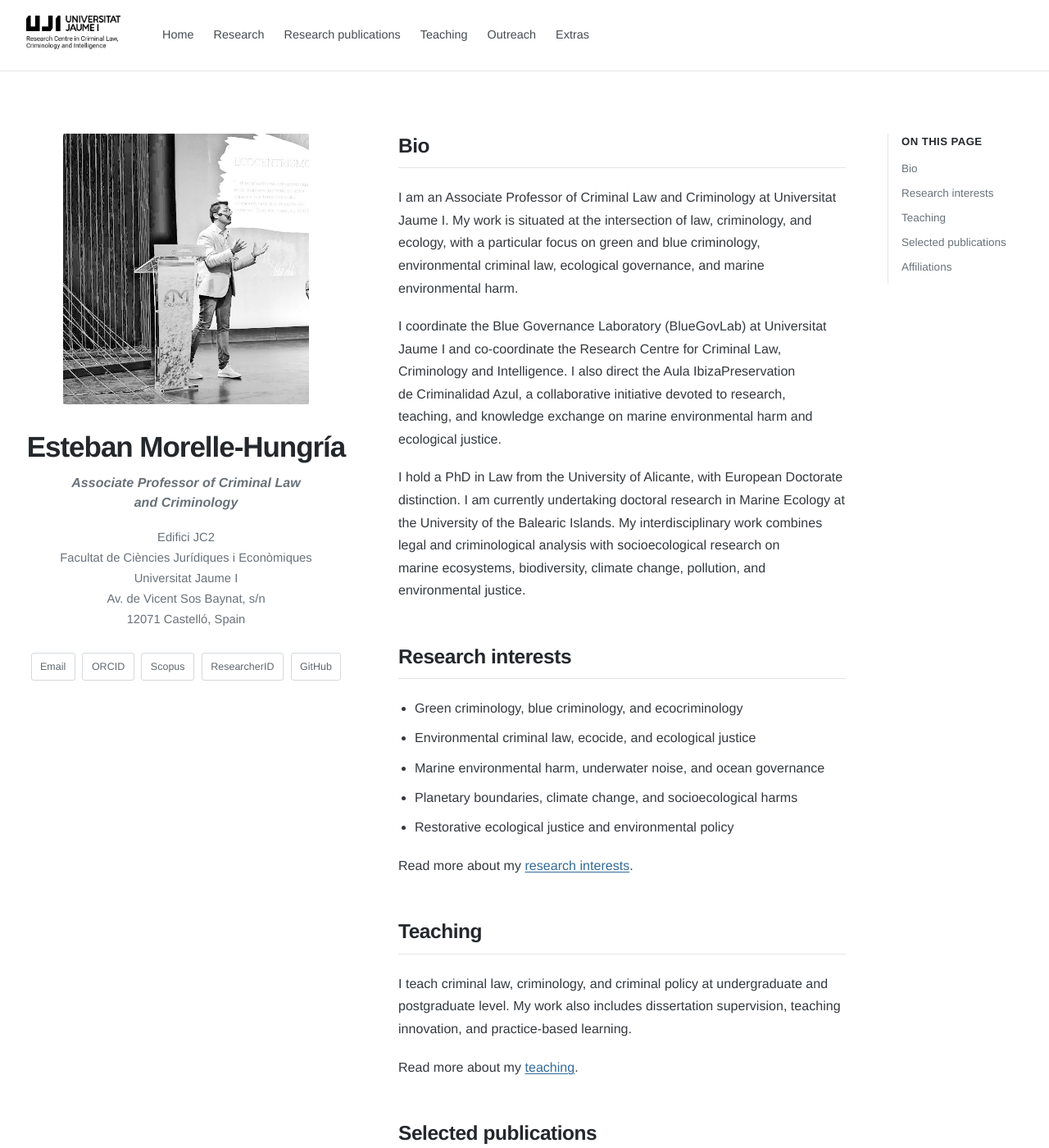
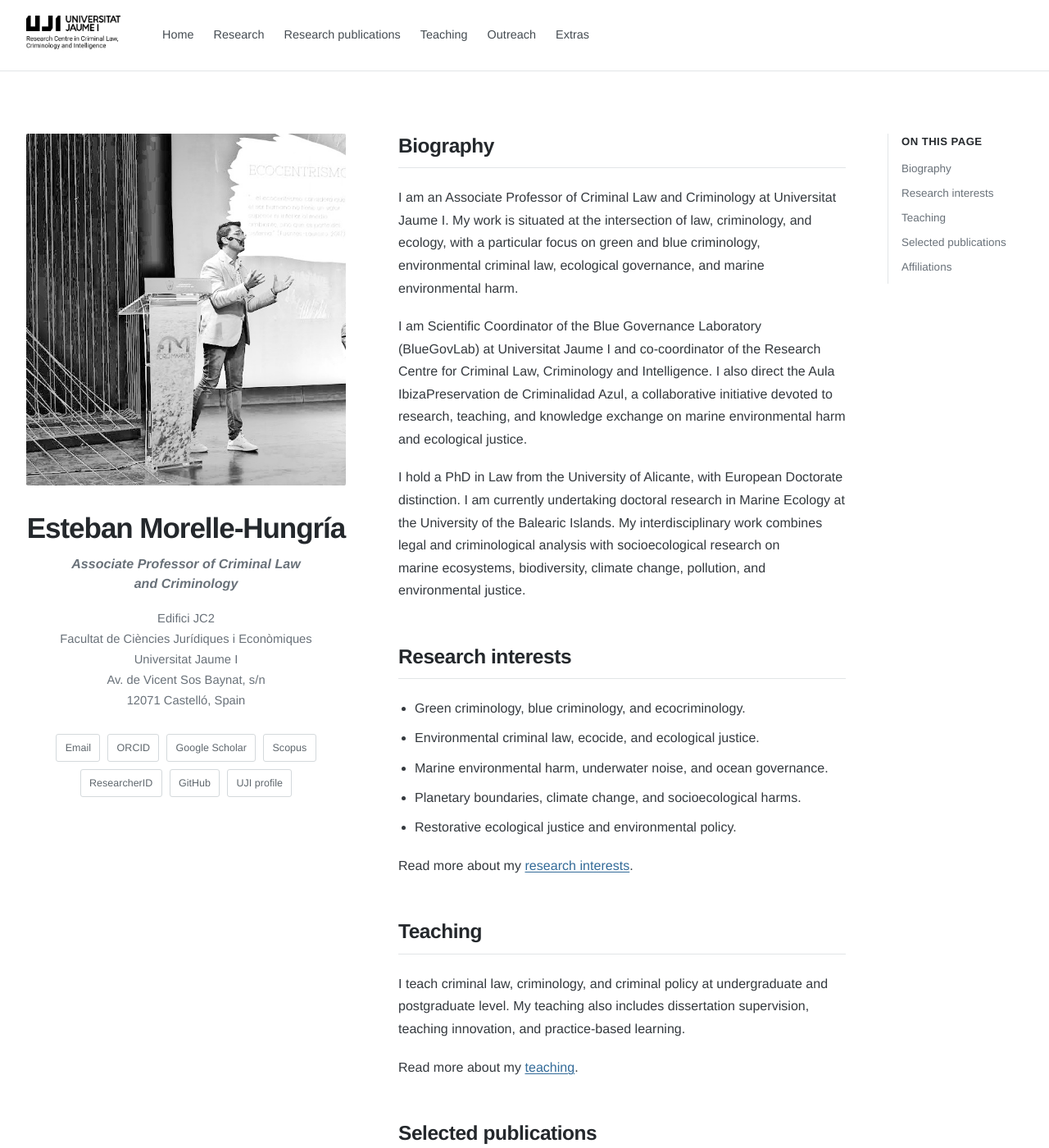
Before and after one commit to emorelleh/emorelleh.github.io, a Jekyll site: the page built from index.md, in a window 1280 px wide and 1400 px high. Shown: the whole window at 82% size. Built offline with Jekyll 4.4.1, drawn with Linux system fonts in a browser that asks for light colours; some of the changed text lies outside the part shown.

Commit message:
Update index.md
Refine home page structure

```diff
--- a/index.md
+++ b/index.md
@@ -8,12 +8,12 @@ description: "Academic website of Esteban Morelle-Hungría"
 
   <aside class="academic-profile">
 
- <img
-  src="https://emorelleh.github.io/assets/css/assets/images/esteban-morelle-hungria-pencil.jpg"
-  alt="Esteban Morelle-Hungría speaking at an academic event"
-  width="300"
-  style="display:block; width:300px; max-width:100%; height:auto; margin:0 auto 2rem;"
->
+    <img
+      class="profile-photo"
+      src="{{ '/assets/css/assets/images/esteban-morelle-hungria-pencil.jpg' | relative_url }}"
+      alt="Esteban Morelle-Hungría speaking at an academic event"
+      width="300"
+    >
 
     <h1>Esteban Morelle-Hungría</h1>
 
@@ -32,112 +32,155 @@ description: "Academic website of Esteban Morelle-Hungría"
     <div class="academic-links">
       <a href="mailto:esteban.morelle@uji.es">Email</a>
       <a href="https://orcid.org/0000-0001-5149-1792">ORCID</a>
+      <a href="https://scholar.google.com/citations?user=SXUl9Y0AAAAJ&hl=en">Google Scholar</a>
       <a href="https://www.scopus.com/authid/detail.uri?authorId=57220128052">Scopus</a>
       <a href="https://www.webofscience.com/wos/author/record/W-2902-2019">ResearcherID</a>
       <a href="https://github.com/emorelleh">GitHub</a>
+      <a href="https://portalcientific.uji.es/investigadores/1327563/detalle">UJI profile</a>
     </div>
 
   </aside>
 
   <div class="academic-main">
 
-    <div class="academic-reading">
+    <article class="academic-reading">
 
       <section id="bio">
-        <h2>Bio</h2>
+        <h2>Biography</h2>
 
         <p>
-          I am an Associate Professor of Criminal Law and Criminology at Universitat Jaume I.
-          My work is situated at the intersection of law, criminology, and ecology, with a
-          particular focus on green and blue criminology, environmental criminal law,
-          ecological governance, and marine environmental harm.
+          I am an Associate Professor of Criminal Law and Criminology at
+          Universitat Jaume I. My work is situated at the intersection of law,
+          criminology, and ecology, with a particular focus on green and blue
+          criminology, environmental criminal law, ecological governance,
+          and marine environmental harm.
         </p>
 
         <p>
-          I coordinate the Blue Governance Laboratory (BlueGovLab) at Universitat Jaume I
-          and co-coordinate the Research Centre for Criminal Law, Criminology and Intelligence.
-          I also direct the Aula IbizaPreservation de Criminalidad Azul, a collaborative
-          initiative devoted to research, teaching, and knowledge exchange on marine
-          environmental harm and ecological justice.
+          I am Scientific Coordinator of the Blue Governance Laboratory
+          (BlueGovLab) at Universitat Jaume I and co-coordinator of the
+          Research Centre for Criminal Law, Criminology and Intelligence.
+          I also direct the Aula IbizaPreservation de Criminalidad Azul,
+          a collaborative initiative devoted to research, teaching,
+          and knowledge exchange on marine environmental harm and ecological justice.
         </p>
 
         <p>
-          I hold a PhD in Law from the University of Alicante, with European Doctorate
-          distinction. I am currently undertaking doctoral research in Marine Ecology at the
-          University of the Balearic Islands. My interdisciplinary work combines legal and
-          criminological analysis with socioecological research on marine ecosystems,
-          biodiversity, climate change, pollution, and environmental justice.
+          I hold a PhD in Law from the University of Alicante, with European
+          Doctorate distinction. I am currently undertaking doctoral research
+          in Marine Ecology at the University of the Balearic Islands.
+          My interdisciplinary work combines legal and criminological analysis
+          with socioecological research on marine ecosystems, biodiversity,
+          climate change, pollution, and environmental justice.
         </p>
       </section>
 
       <section id="research-interests">
         <h2>Research interests</h2>
+
         <ul>
-          <li>Green criminology, blue criminology, and ecocriminology</li>
-          <li>Environmental criminal law, ecocide, and ecological justice</li>
-          <li>Marine environmental harm, underwater noise, and ocean governance</li>
-          <li>Planetary boundaries, climate change, and socioecological harms</li>
-          <li>Restorative ecological justice and environmental policy</li>
+          <li>Green criminology, blue criminology, and ecocriminology.</li>
+          <li>Environmental criminal law, ecocide, and ecological justice.</li>
+          <li>Marine environmental harm, underwater noise, and ocean governance.</li>
+          <li>Planetary boundaries, climate change, and socioecological harms.</li>
+          <li>Restorative ecological justice and environmental policy.</li>
         </ul>
-        <p>Read more about my <a href="{{ '/research/' | relative_url }}">research interests</a>.</p>
+
+        <p>
+          Read more about my
+          <a href="{{ '/research/' | relative_url }}">research interests</a>.
+        </p>
       </section>
 
       <section id="teaching">
         <h2>Teaching</h2>
+
         <p>
-          I teach criminal law, criminology, and criminal policy at undergraduate and postgraduate
-          level. My work also includes dissertation supervision, teaching innovation, and
-          practice-based learning.
+          I teach criminal law, criminology, and criminal policy at
+          undergraduate and postgraduate level. My teaching also includes
+          dissertation supervision, teaching innovation, and practice-based learning.
         </p>
-        <p>Read more about my <a href="{{ '/teaching/' | relative_url }}">teaching</a>.</p>
+
+        <p>
+          Read more about my
+          <a href="{{ '/teaching/' | relative_url }}">teaching</a>.
+        </p>
       </section>
 
-<section id="selected-publications">
-  <h2>Selected publications</h2>
+      <section id="selected-publications">
+        <h2>Selected publications</h2>
 
-  <ul class="reference-list">
-    <li>
-      Morelle-Hungría, E., South, N., White, R., Dobson, J. Y.,
-      Fonfría Subirós, E., &amp; Bordehore Fontanet, C. (2026).
-      <a href="https://doi.org/10.1007/s10612-026-09904-0">
-        Bluewashing and the illusion of sustainability in the cruise industry
-      </a>.
-      <em>Critical Criminology</em>.
-    </li>
+        <ul class="reference-list">
+          <li>
+            Morelle-Hungría, E., South, N., White, R., Dobson, J. Y.,
+            Fonfría Subirós, E., &amp; Bordehore Fontanet, C. (2026).
+            <a href="https://doi.org/10.1007/s10612-026-09904-0">
+              Bluewashing and the illusion of sustainability in the cruise industry
+            </a>.
+            <em>Critical Criminology</em>.
+          </li>
 
-    <li>
-      Morelle-Hungría, E., Fonfría Subirós, E., Dobson, J. Y.,
-      &amp; Bordehore Fontanet, C. (2023).
-      <a href="https://www.kriminologie.de/index.php/krimoj/article/view/283">
-        Underwater noise pollution as an ecological crime:
-        A global problem in the Anthropocene
-      </a>.
-      <em>Kriminologie – Das Online-Journal</em>.
-    </li>
+          <li>
+            Morelle-Hungría, E., Fonfría Subirós, E., Dobson, J. Y.,
+            &amp; Bordehore Fontanet, C. (2023).
+            <a href="https://www.kriminologie.de/index.php/krimoj/article/view/283">
+              Underwater noise pollution as an ecological crime:
+              A global problem in the Anthropocene
+            </a>.
+            <em>Kriminologie – Das Online-Journal</em>.
+          </li>
 
-    <li>
-      Morelle-Hungría, E. (2026).
-      <a href="https://doi.org/10.12688/openreseurope.24170.2">
-        Ecological harm and criminal thresholds: A pilot legal-ecological
-        coding framework for environmental crime judgments
-      </a>.
-      <em>Open Research Europe, 6</em>, 209.
-    </li>
-  </ul>
+          <li>
+            Morelle-Hungría, E. (2026).
+            <a href="https://doi.org/10.12688/openreseurope.24170.2">
+              Ecological harm and criminal thresholds: A pilot legal-ecological
+              coding framework for environmental crime judgments
+            </a>.
+            <em>Open Research Europe, 6</em>, 209.
+          </li>
+        </ul>
 
-  <p>
-    Explore the
-    <a href="{{ '/publications/' | relative_url }}">
-      full list of publications
-    </a>.
-  </p>
+        <p>
+          Explore the
+          <a href="{{ '/publications/' | relative_url }}">full list of publications</a>.
+        </p>
       </section>
 
-    </div>
+      <section id="affiliations">
+        <h2>Affiliations</h2>
+
+        <ul class="reference-list">
+          <li>
+            <a href="https://bluegovlab.uji.es/">Blue Governance Laboratory (BlueGovLab)</a> ·
+            Scientific Coordinator.
+          </li>
+
+          <li>
+            <a href="https://www.uji.es/serveis/ocit/base/grupsinvestigacio/detall/?codi=165&p_idioma=en&antiguedad=10">
+              Research Centre for Criminal Law, Criminology and Intelligence
+            </a> ·
+            Co-coordinator.
+          </li>
+
+          <li>
+            <a href="https://ocn.uib.eu/team/">Ocean Crime Narratives</a> ·
+            Research team member.
+          </li>
+
+          <li>
+            <a href="https://ibizapreservation.org/la-comision-europea-reconoce-el-aula-ibizapreservation-de-criminalidad-azul-de-la-uji-como-accion-oficial-de-la-mision-restore-our-ocean-and-waters/">
+              Aula IbizaPreservation de Criminalidad Azul
+            </a> ·
+            Director.
+          </li>
+        </ul>
+      </section>
+
+    </article>
 
     <aside class="academic-toc" aria-label="On this page">
       <p>On this page</p>
-      <a href="#bio">Bio</a>
+      <a href="#bio">Biography</a>
       <a href="#research-interests">Research interests</a>
       <a href="#teaching">Teaching</a>
       <a href="#selected-publications">Selected publications</a>
```
